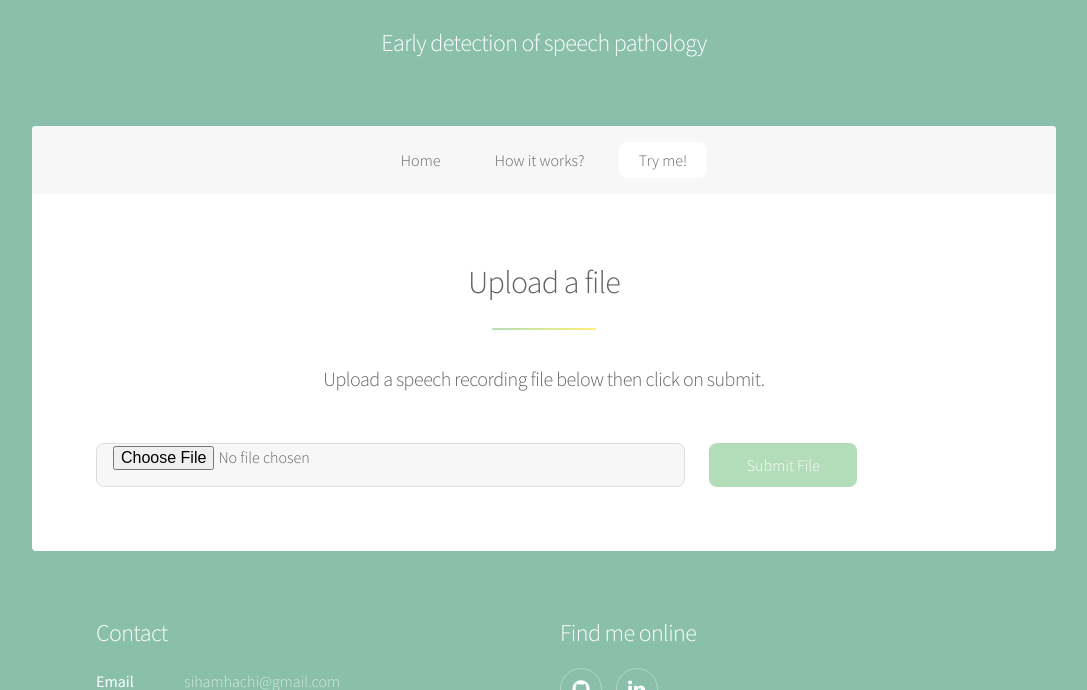
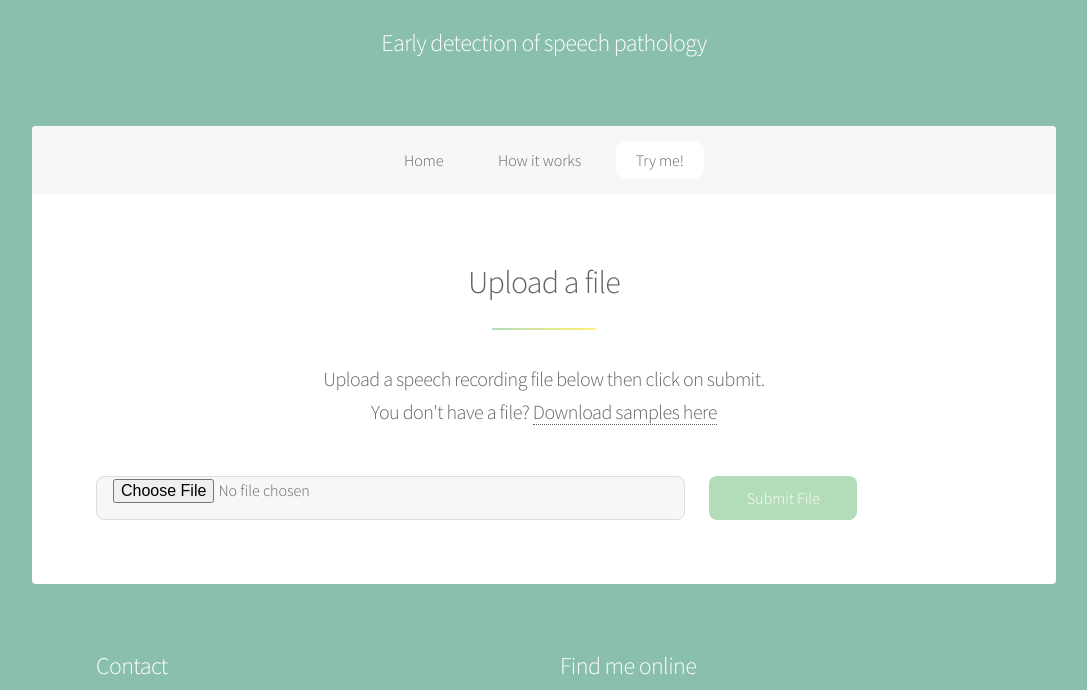
Before and after one commit to sihamH/thrive-webapp, a Flask app: page /upload in a window 1280 px wide. Shown: the part 242-932 px from the top of the page, without its empty margins (96-1183 px from the left). Run offline with Flask 2, Linux system fonts and the light colour scheme.

Commit message:
download link added

```diff
--- a/templates/upload.html
+++ b/templates/upload.html
@@ -23,7 +23,7 @@
 					<nav id="nav">
 						<ul>
 							<li><a href="/" >Home</a></li>
-							<li><a href="/how" >How it works?</a></li>
+							<li><a href="/how" >How it works</a></li>
 							<li><a href="/upload"  class="active">Try me!</a></li>
 							<!--<li><a href="/results">Results</a></li>-->
 						</ul>
@@ -36,7 +36,9 @@
 						<section id="second" class="main special">
 							<header class="major">
 								<h2>Upload a file</h2>
-								<p>Upload a speech recording file below then click on submit.</p>
+								<p>Upload a speech recording file below then click on submit.
+								<br>You don't have a file? <a href="../static/test_samples/samples.zip" download>Download samples here</a></p>
+
 							</header>
 
 							<form action = "/results" method = "POST" enctype = "multipart/form-data">
```
